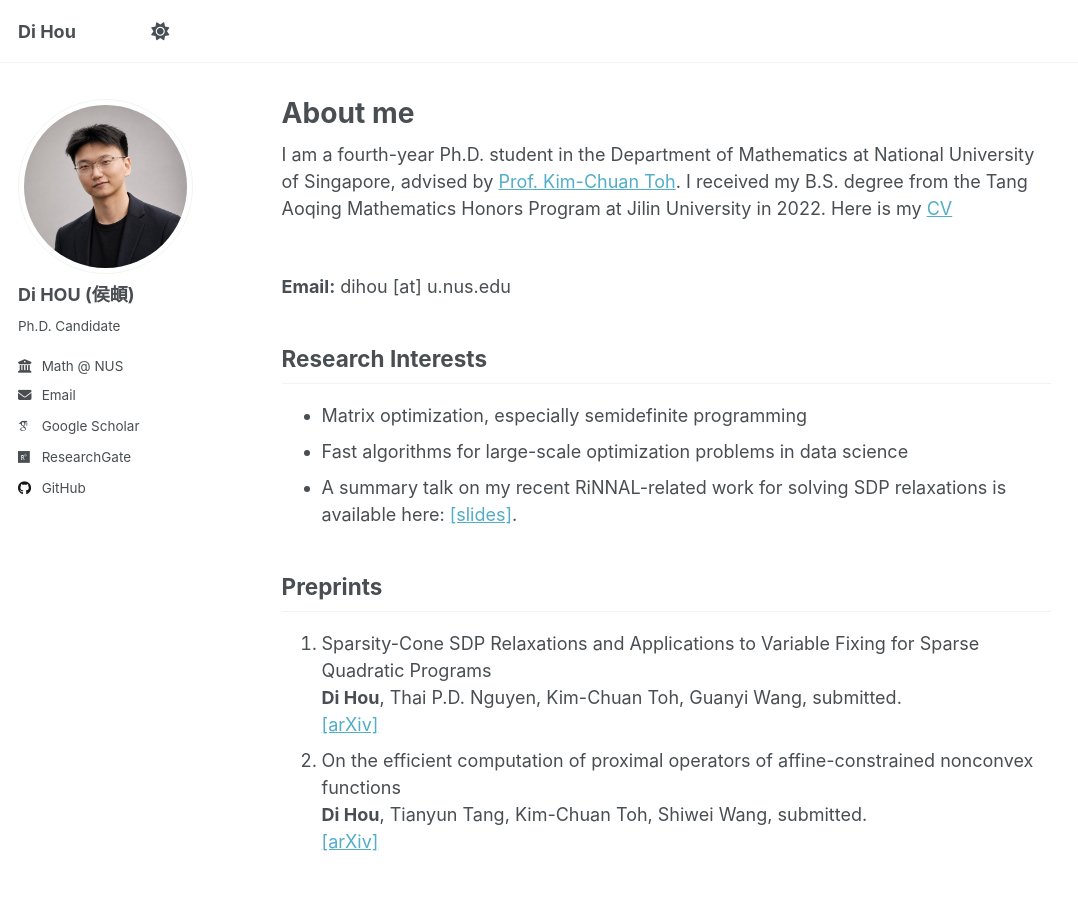
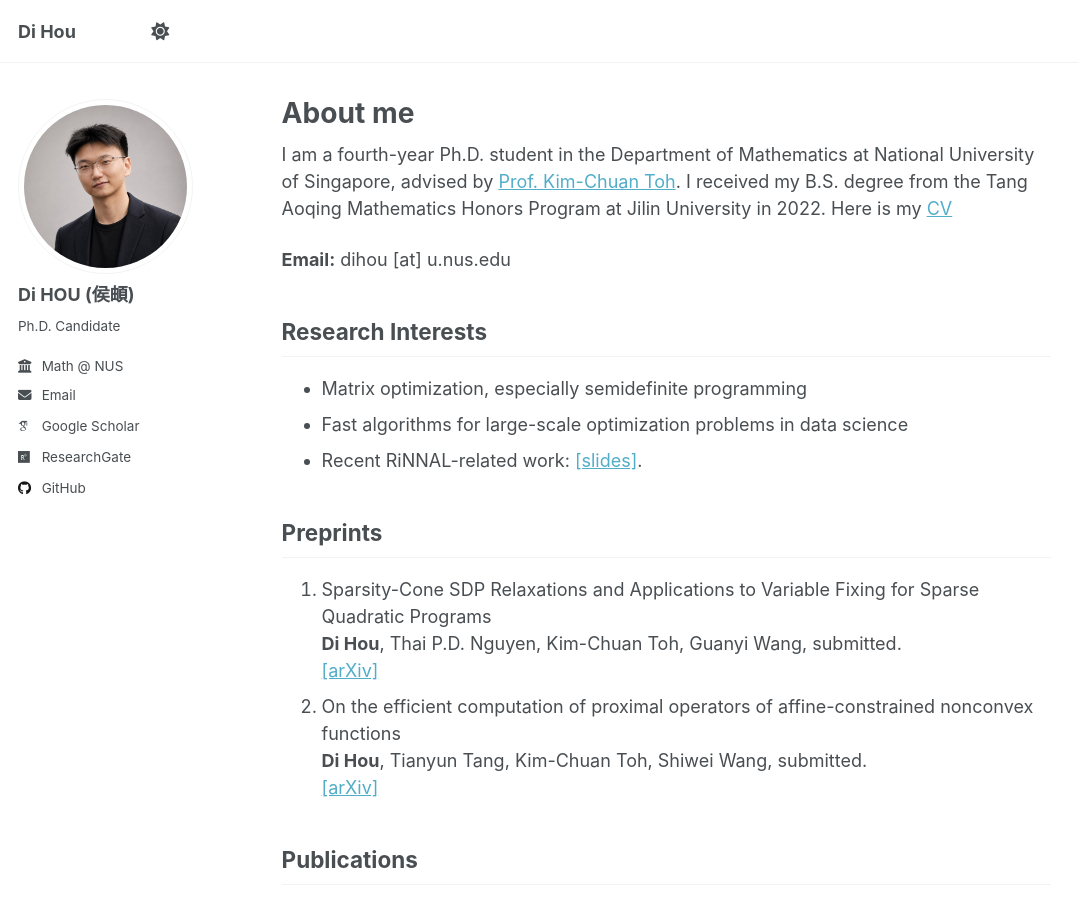
Before and after one commit to HouDiOpt/HouDiOpt.github.io, a Jekyll site: the page built from _pages/about.md, in a window 1280 px wide and 900 px high. Shown: the whole window, without its empty margins (0-1078 px from the left). Built offline with Jekyll 4.4.1, drawn with Linux system fonts in a browser that asks for light colours; some web fonts are replaced; a script that is not in the unit is left out.

```diff
--- a/_pages/about.md
+++ b/_pages/about.md
@@ -9,13 +9,13 @@ redirect_from:
 
 I am a fourth-year Ph.D. student in the Department of Mathematics at National University of Singapore, advised by [Prof. Kim-Chuan Toh](https://blog.nus.edu.sg/mattohkc/). I received my B.S. degree from the Tang Aoqing Mathematics Honors Program at Jilin University in 2022. Here is my [CV](/files/CV_HouDi.pdf)
 
-<br>**Email:** dihou \[at\] u.nus.edu
+**Email:** dihou \[at\] u.nus.edu
 
 Research Interests
 ------
 - Matrix optimization, especially semidefinite programming
 - Fast algorithms for large-scale optimization problems in data science
-- A summary talk on my recent RiNNAL-related work for solving SDP relaxations is available here: [[slides]](/files/RiNNAL-X.pdf).
+- Recent RiNNAL-related work: [[slides]](/files/RiNNAL-X.pdf).
 
 Preprints
 ------
```
